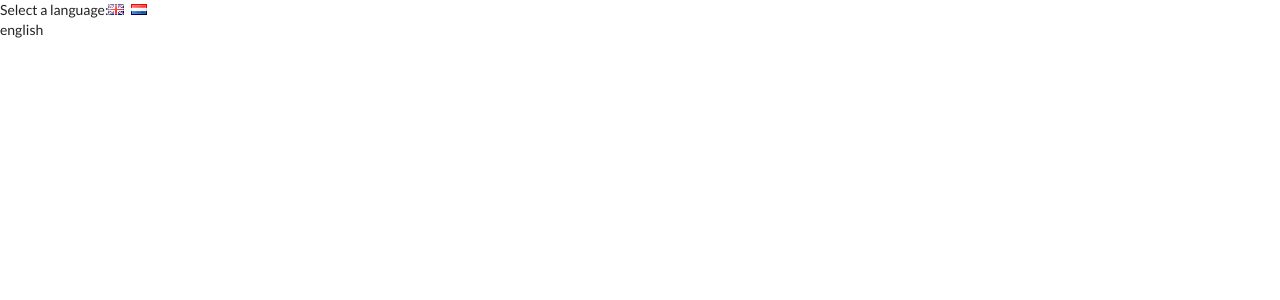
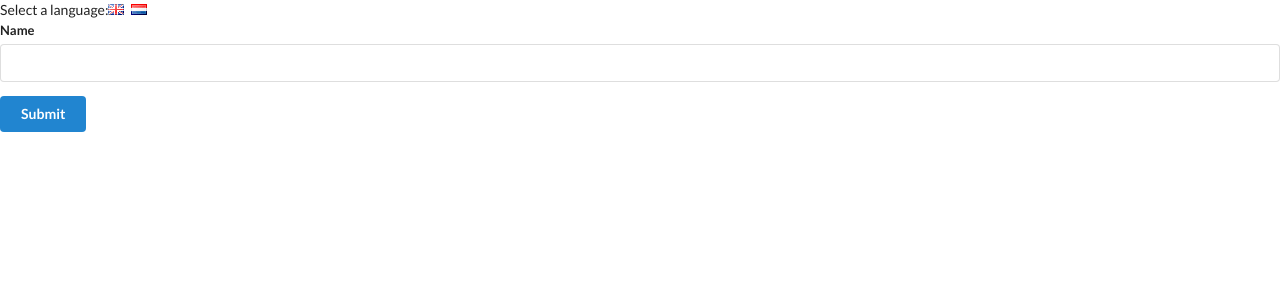
Before and after one commit to abcattell91/translate, a React (Create React App) app: page / in a window 1280 px wide. Shown: the top 300 px of the page. Built offline with nearby package versions, Linux system fonts and the light colour scheme.

Commit message:
added Field and Button components

```diff
--- a/src/components/App.js
+++ b/src/components/App.js
@@ -1,4 +1,5 @@
 import React from "react";
+import UserCreate from './UserCreate'
 
 class App extends React.Component {
   state = { language: "english " };
@@ -15,7 +16,7 @@
           <i className="flag uk" onClick={() => this.onLanguageChange('english')} />
           <i className="flag nl" onClick={() => this.onLanguageChange('dutch')} />
         </div>
-        {this.state.language}
+        <UserCreate />
       </div>
     )
   }
--- /dev/null
+++ b/src/components/Button.js
@@ -0,0 +1,11 @@
+import React from 'react';
+
+class Button extends React.Component {
+  render () {
+    return (
+      <button className="ui button primary">Submit</button>
+    )
+  };
+};
+
+export default Button;
--- /dev/null
+++ b/src/components/Field.js
@@ -0,0 +1,14 @@
+import React from 'react';
+
+class Field extends React.Component {
+  render () {
+    return (
+      <div className='ui field'>
+        <label>Name</label>
+        <input />
+      </div>
+    )
+  }
+}
+
+export default Field;
--- /dev/null
+++ b/src/components/UserCreate.js
@@ -0,0 +1,14 @@
+import React from 'react';
+import Field from './Field';
+import Button from './Button';
+
+const UserCreate = () => {
+  return (
+    <div className='ui form'>
+      <Field />
+      <Button />
+    </div>
+  );
+};
+
+export default UserCreate;
```
